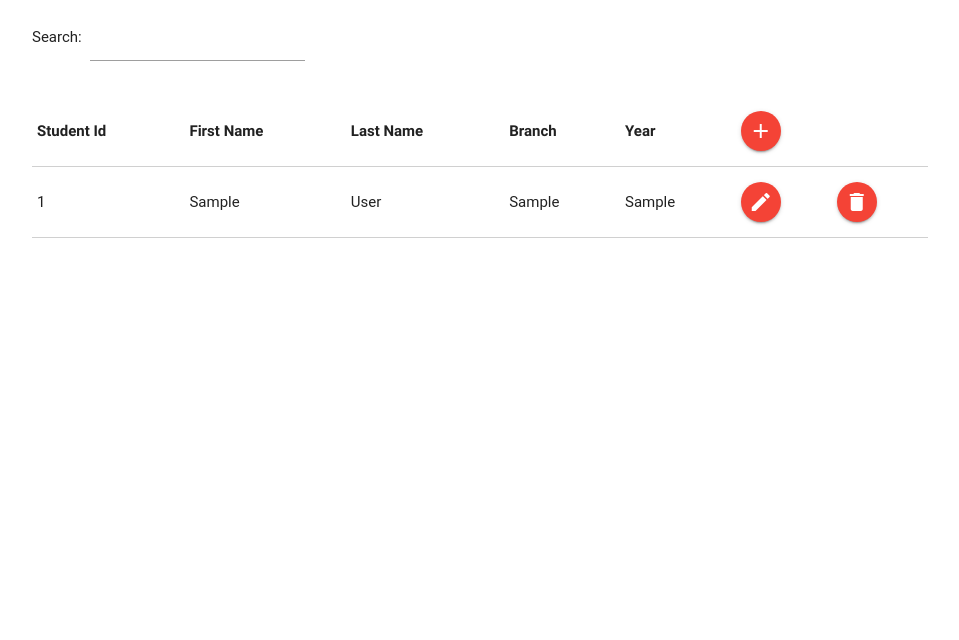
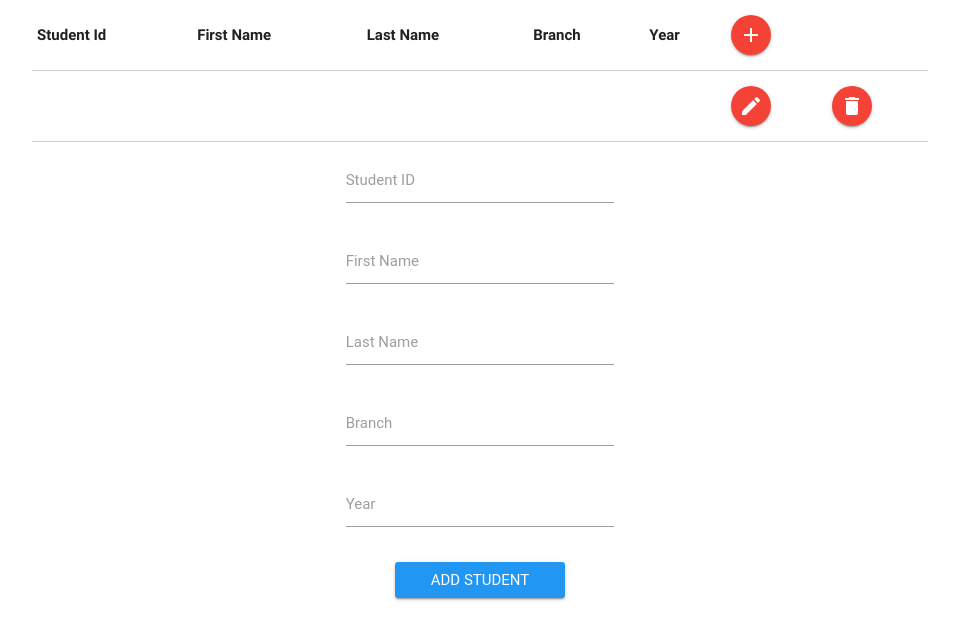
Before and after one commit to sadanandpai/projectportal, a Django app: page /portal/students/add/ in a window 1280 px wide. Shown: the top 640 px of the page, without its empty margins (160-1119 px from the left). Run offline with Django 3.2, Linux system fonts and the light colour scheme; tables that the repository leaves empty hold one stand-in row (values such as "Sample post"); some libraries are stand-ins or nearby versions; some web fonts are replaced.

Commit message:
Update addStudent.html

```diff
--- a/portal/templates/forms/addStudent.html
+++ b/portal/templates/forms/addStudent.html
@@ -1,3 +1,4 @@
+
 <!DOCTYPE html>
 <html>
 <head>
@@ -12,30 +13,21 @@
 
 <body ng-app="myApp" ng-controller="myCtrl" ng-init="edited = 0">
 	<div class="container">
-		<div class="row">
-			<div class="col s12">
-			  Search:
-			  <div class="input-field inline">
-				<input id="tableValue" type="text" class="validate" ng-model="tableValue">
-				<label for="tableValue" data-error="wrong" data-success="right"></label>
-			  </div>
-			</div>
-		</div>
 		<table class="bordered">
 			<thead>
 				<tr>
-					<th ng-click="orderByMe('fields.stud_id')">Student Id</th>
-					<th ng-click="orderByMe('fields.first_name')">First Name</th>
-					<th ng-click="orderByMe('fields.last_name')">Last Name</th>
-					<th ng-click="orderByMe('fields.branch')">Branch</th>
-					<th ng-click="orderByMe('fields.year')">Year</th>
-					<th><a class="btn-floating btn-small waves-effect waves-light red"><i class="material-icons" ng-click="addStud()">add</i></a></th>
+					<th>Student Id</th>
+					<th>First Name</th>
+					<th>Last Name</th>
+					<th>Branch</th>
+					<th>Year</th>
+					<th><a class="btn-floating btn-small waves-effect waves-light red"><i class="material-icons">add</i></a></th>
 				</tr>
 			</thead>
 			<tbody>
-				{% verbatim %}
-				<tr ng-repeat="student in students | orderBy:sort:reverse | filter: tableValue">
-					<td ng-if="edited == student.pk">{{student.fields.stud_id}}</td>
+
+				<tr ng-repeat="student in students">
+					<td ng-if="edited == student.pk"><input id="stud_id" type="text" value={{student.fields.stud_id}} /></td>
 					<td ng-if="edited == student.pk"><input id="first_name" type="text" value={{student.fields.first_name}} /></td>
 					<td ng-if="edited == student.pk"><input id="last_name" type="text" value={{student.fields.last_name}} /></td>
 					<td ng-if="edited == student.pk"><input id="branch" type="text" value={{student.fields.branch}} /></td>
@@ -50,17 +42,16 @@
 					<td ng-if="edited != student.pk"><a class="btn-floating btn-small waves-effect waves-light red"><i class="material-icons" ng-click="edit(student.pk)">create</i></a></td>
 					<td ng-if="edited == student.pk"><a class="btn-floating btn-small waves-effect waves-light red"><i class="material-icons" ng-click="updatevalue(student)">update</i></a></td>
 
-					<td ng-if="edited == student.pk"><a class="btn-floating btn-small waves-effect waves-light red"><i class="material-icons" ng-click="edit(0)">cancel</i></a></td>
-					<td ng-if="edited != student.pk"><a class="btn-floating btn-small waves-effect waves-light red"><i class="material-icons" ng-click="delete(student.pk)">delete</i></a></td>
+					<td><a class="btn-floating btn-small waves-effect waves-light red"><i class="material-icons" ng-click="delete(student.pk)">delete</i></a></td>
 				</tr>
-				{% endverbatim %}
+
 			</tbody>
 		</table>
 
-		<div ng-if="add" class="row">
+		<div class="row">
             <div class="col s12">
 				<form class="col s12 m12" method="POST" action="/portal/students/add/" accept-charset="UTF-8">
-					{% csrf_token %}
+					<input type='hidden' name='csrfmiddlewaretoken' value='FQbzlgBikxkNqU12PYCHhbaPTCp6hOkCg6DtAv3ERi0SqdHe91voOncB6zCi0EJ6' />
 					<div class="input-field col s12 m4 offset-m4 offset-l4">
 						<input id="stud_id" type="text" name="stud_id" required="yes" maxlength="10" title="Alphanumerics, only with 10 characters">
 						<label for="stud_id">Student ID</label><br>
@@ -98,10 +89,6 @@
 		var app = angular.module('myApp', []);
 		app.controller('myCtrl', function($scope, $http) {
 
-		$scope.sort = "fields.stud_id";
-		$scope.reverse = false;
-		$scope.add = false;
-
 			$scope.edit= function(pk){
             	$scope.edited= pk;
             }
@@ -118,7 +105,6 @@
             }
 
             $scope.updatevalue = function(student){
-	    Materialize.toast('Student details of ' + student.fields.stud_id +  ' is updated', 4000);
 			    $http({
 			        method : "POST",
 			        headers: {
@@ -147,16 +133,6 @@
 			    });
 			}
 
-	    	$scope.orderByMe = function(order) {
-			$scope.sort = order;
-			$scope.reverse = !$scope.reverse;
-		}
-
-		$scope.addStud = function(){
-			$scope.add = !$scope.add;
-		}
-
-
 			$scope.refresh();
 		});
 
```
Lines whose indentation alone changed are shown as unchanged.
